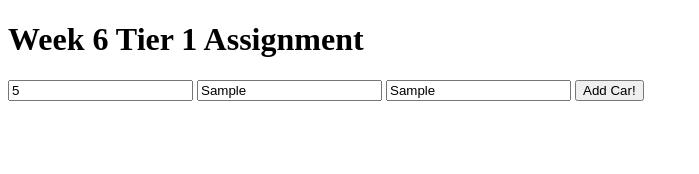
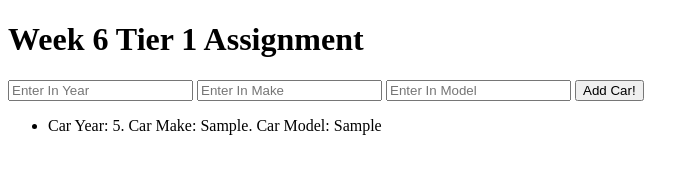
Before and after one commit to ColeDahlen/carGarageCole, a website: page assignment/index.html in a window 1280 px wide. Both pictures are taken after typing "5", "Sample", "Sample" into the empty fields and a click on the button "Add Car!". Shown: the whole page, without its empty margins (0-699 px from the left). Drawn offline with Linux system fonts and the light colour scheme.

Commit message:
Finished

```diff
--- a/assignment/index.html
+++ b/assignment/index.html
@@ -12,6 +12,8 @@
     <input type="text" id="makeInput" placeholder="Enter In Make">
     <input type="text" id="modelInput" placeholder="Enter In Model">
     <button type="button" id="addCarButton">Add Car!</button>
-    <ul class="listOfCars"></ul>
+    <ul id="listOfCars">
+
+    </ul>
   </body>
 </html>
--- a/assignment/scripts/client.js
+++ b/assignment/scripts/client.js
@@ -6,8 +6,8 @@ $(document).ready(readyNow);
 
 function readyNow() {
   console.log("DOM is loaded!");
+  render();
   $('#addCarButton').on('click', addNewCar)
-
   // add click event handler that calls the addNewCar function
 
 }
@@ -18,23 +18,27 @@ function addNewCar() {
   makeInput = $('#makeInput').val();
   modelInput = $('#modelInput').val();
   // add to array
-  garage = {
+  let newGarage = {
     year: Number(yearInput),
     make: makeInput,
     model: modelInput
   }
+  garage.push(newGarage);
   // anything else?
   render();
+  $('#yearInput').val('')
+  $('#makeInput').val('')
+  $('#modelInput').val('')
 }
 
 
 
 function render() {
   // update the DOM
-  $('.listOfCars').empty();
   for(let i = 0; i < garage.length; i++){
-    $('.listOfCars').append(`
-      <li>Car Year: ${garage[i].year}. Car Make: ${garage[i].make}. Car Model: ${garage[i].model}
+    $('#listOfCars').empty();
+    $('#listOfCars').append(`
+      <li>Car Year: ${garage[i].year}. Car Make: ${garage[i].make}. Car Model: ${garage[i].model}</li>
     `)
   }
 }
```
